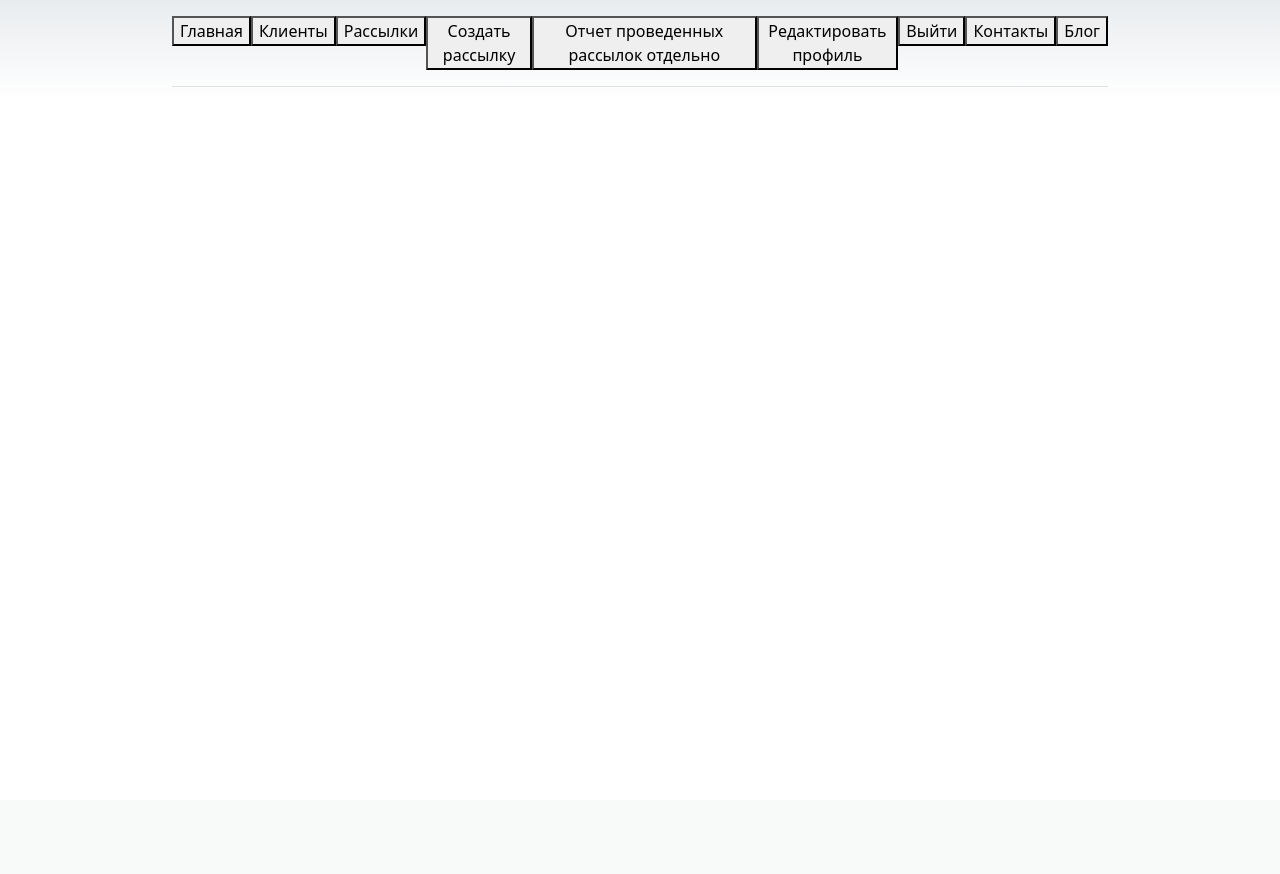
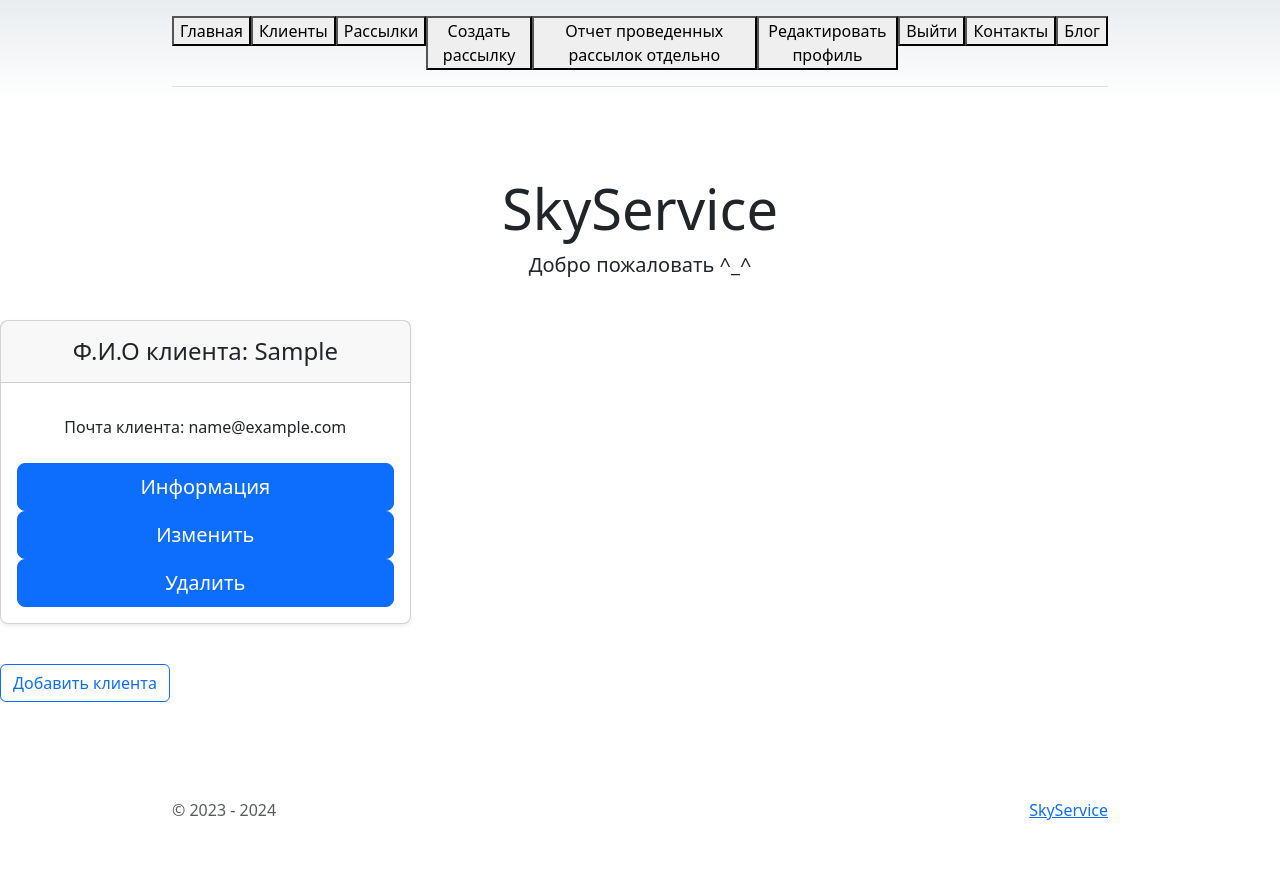
Before and after one commit to petrovi-4/mailing_service, a Django app: page /client_list/ in a window 1280 px wide. Before the commit the page ends 87 px from the top, so only its background shows below. Run offline with Django 4.2, Linux system fonts and the light colour scheme; a user stored in the database is signed in; tables that the repository leaves empty hold one stand-in row (values such as "Sample post"); some libraries are stand-ins or nearby versions.

Commit message:
version for review 1.0

```diff
--- a/mailing/templates/mailing/base.html
+++ b/mailing/templates/mailing/base.html
@@ -29,3 +29,52 @@
     </svg>
 
     {% include 'includes/main_menu.html' %}
+
+
+  {% block content %}
+    <div class="pricing-header px-3 py-3 pt-md-5 pb-md-4 mx-auto text-center">
+        <h1 class="display-4">SkyService</h1>
+        <p class="lead">Добро пожаловать ^_^</p>
+    </div>
+    <div class="col-12 mb-5">
+      <a href="{% url 'mailing:client_list' %}" class="btn btn-outline-primary">Список клиентов</a>
+      <a href="{% url 'mailing:list_message' %}" class="btn btn-outline-primary">Список сообщений</a>
+      <a href="{% url 'mailing:list_newsletter' %}" class="btn btn-outline-primary">Список рассылок</a>
+    </div>
+    <div class="card-body">
+      <caption><h2>Записи в блогах</h2></caption>
+      <table class="table table-striped">
+          <tr>
+            <th>Название блога</th>
+            <th>Описание блога</th>
+            <th>Дата публикации</th>
+            <th>Ссылка на блог</th>
+          </tr>
+         {% for article in filtred_list %}
+          <tr>
+              <td>{{ article.title }}</td>
+              <td>{{ article.description }}</td>
+              <td>{{ article.published_date }}</td>
+              <td><a href='{% url "blog:view" article.pk %}'> Перейти к блогу</a></td>
+          </tr>
+         {% endfor %}
+      </table>
+    </div>
+  {% endblock  %}
+
+
+  <footer class="text-body-secondary py-5">
+    <div class="container">
+        <p class="float-end mb-1">
+            <a href="{% url 'mailing:home' %}">SkyService</a>
+        </p>
+        <p class="mb-1">&copy; 2023 - {% now 'Y' %} </p>
+    </div>
+</footer>
+
+<script src="{% static 'js/bootstrap.bundle.min.js' %}"></script>
+</div>
+<script src="{% static 'js/bundle.min.js' %}" integrity="sha384-YvpcrYf0tY3lHB60NNkmXc5s9fDVZLESaAA55NDzOxhy9GkcIdslK1eN7N6jIeHz" crossorigin="anonymous"></script>
+
+    </body>
+</html>
--- a/mailing/templates/mailing/client_list.html
+++ b/mailing/templates/mailing/client_list.html
@@ -39,7 +39,7 @@
     {% endfor %}
   </main>
    <div class="col-12 mb-5">
-      <a href="{% url 'services:create_client' %}" class="btn btn-outline-primary">Добавить клиента</a>
+      <a href="{% url 'mailing:create_client' %}" class="btn btn-outline-primary">Добавить клиента</a>
    </div>
 {% endblock %}
 
```
